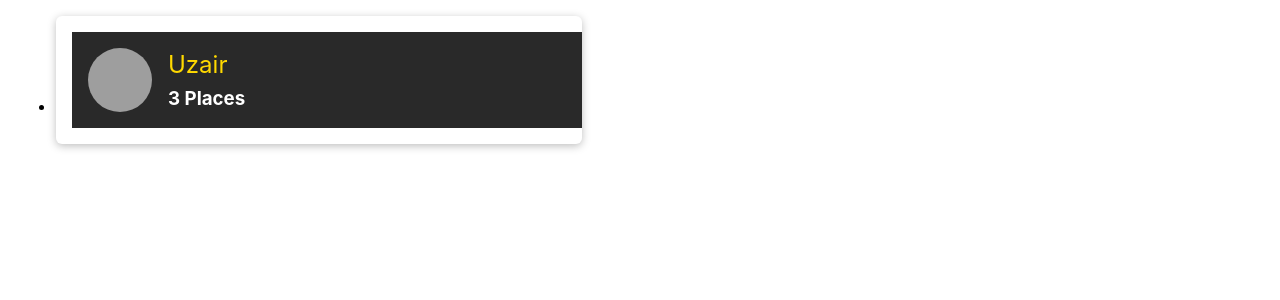
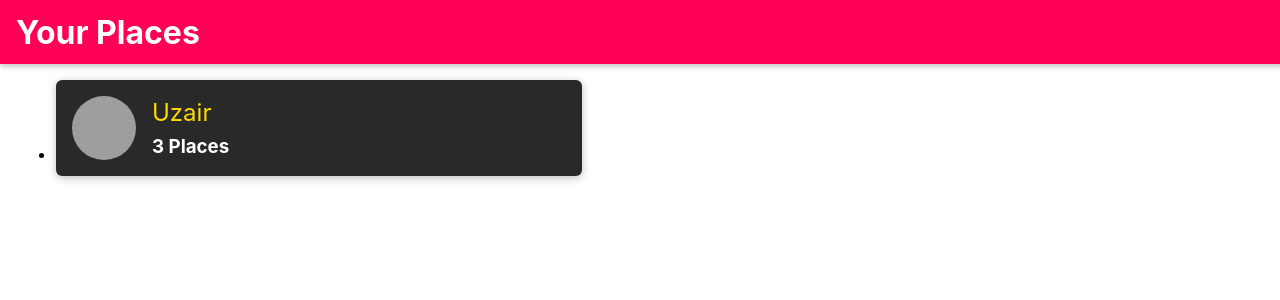
Before and after one commit to gsuzair/react-frontend, a React (Create React App) app: page / in a window 1280 px wide. Shown: the top 300 px of the page. Built offline with nearby package versions, Linux system fonts and the light colour scheme; grey boxes are pictures that could not be loaded.

Commit message:
headers and navigations implementation started

```diff
--- a/src/App.js
+++ b/src/App.js
@@ -2,10 +2,13 @@
 import { BrowserRouter as Router, Route, Redirect, Switch } from 'react-router-dom';
 import Users from './users/pages/Users';
 import NewPlace from './places/pages/NewPlace';
+import MainNavigation from './shared/components/Navigation/MainNavigation/MainNavigation';
 
 const App = () => {
   return (
     <Router>
+      <MainNavigation />
+      <main>
         <Switch>
           <Route path = "/" exact>
             <Users />
@@ -15,6 +18,7 @@
           </Route>
           <Redirect to="/" />
         </Switch>
+      </main>
     </Router>
   );
 }
--- /dev/null
+++ b/src/shared/components/Navigation/MainHeader/MainHeader.css
@@ -0,0 +1,23 @@
+.main-header {
+  width: 100%;
+  height: 4rem;
+  display: flex;
+  align-items: center;
+  position: fixed;
+  top: 0;
+  left: 0;
+  background: #ff0055;
+  box-shadow: 0 2px 6px rgba(0, 0, 0, 0.26);
+  padding: 0 1rem;
+  z-index: 5;
+}
+
+main {
+  margin-top: 5rem;
+}
+
+@media (min-width: 768px) {
+  .main-header {
+    justify-content: space-between;
+  }
+}
--- /dev/null
+++ b/src/shared/components/Navigation/MainHeader/MainHeader.js
@@ -0,0 +1,13 @@
+import React from "react";
+
+import './MainHeader.css';
+
+const MainHeader = props => {
+    return (
+        <header className="main-header">
+            {props.children}
+        </header>
+    )
+}
+
+export default MainHeader;
--- /dev/null
+++ b/src/shared/components/Navigation/MainNavigation/MainNavigation.css
@@ -0,0 +1,45 @@
+.main-navigation__menu-btn {
+  width: 3rem;
+  height: 3rem;
+  background: transparent;
+  border: none;
+  display: flex;
+  flex-direction: column;
+  justify-content: space-around;
+  margin-right: 2rem;
+  cursor: pointer;
+}
+
+.main-navigation__menu-btn span {
+  display: block;
+  width: 3rem;
+  height: 2.5px;
+  background: white;
+}
+
+.main-navigation__title {
+  color: white;
+}
+
+.main-navigation__title a {
+  text-decoration: none !important;
+  color: white;
+}
+
+.main-navigation__header-nav {
+  display: none;
+}
+
+.main-navigation__drawer-nav {
+  height: 100%;
+}
+
+@media (min-width: 768px) {
+  .main-navigation__menu-btn {
+    display: none;
+  }
+
+  .main-navigation__header-nav {
+    display: block;
+  }
+}
--- /dev/null
+++ b/src/shared/components/Navigation/MainNavigation/MainNavigation.js
@@ -0,0 +1,25 @@
+import React from "react";
+import { Link } from 'react-router-dom';
+
+import './MainNavigation.css';
+import MainHeader from "../MainHeader/MainHeader";
+
+const MainNavigation = props => {
+    return (
+        <MainHeader>
+            <button className="main-navigation__menu-btn">
+                <span></span>
+                <span></span>
+                <span></span>
+            </button>
+            <h1 className="main_navigation__title">
+                <Link to="/" style={{ textDecoration: 'none', color: 'white' }} >Your Places</Link>
+            </h1>
+            <nav>
+                ...
+            </nav>
+        </MainHeader>
+    )
+}
+
+export default MainNavigation;
--- a/src/shared/components/UIElements/Card.css
+++ b/src/shared/components/UIElements/Card.css
@@ -3,7 +3,7 @@
     margin: 0;
     box-shadow: 0 2px 8px rgba(0, 0, 0, 0.26);
     border-radius: 6px;
-    padding: 1rem;
+    /* padding: 1rem; */
     overflow: hidden;
     background: white;
   }
--- a/src/users/components/UserList.js
+++ b/src/users/components/UserList.js
@@ -1,13 +1,14 @@
 import React from "react";
 import './UserList.css'
 import UserItem from "./UserItem";
+import Card from "../../shared/components/UIElements/Card";
 
 const UserList = props => {
     if(props.items.length === 0){
         return (
-            <div className = "center">
+            <Card>
                 <h1>No users found</h1>
-            </div>
+            </Card>
         )
     }
 
```
Also changed, not shown: src/shared/components/Navigation/NavLinks/NavLinks.css (added), src/shared/components/Navigation/NavLinks/NavLinks.js (added), src/shared/components/Navigation/SideDrawer/SideDrawer.css (added), src/shared/components/Navigation/SideDrawer/SideDrawer.js (added). Lines whose indentation alone changed are shown as unchanged.
